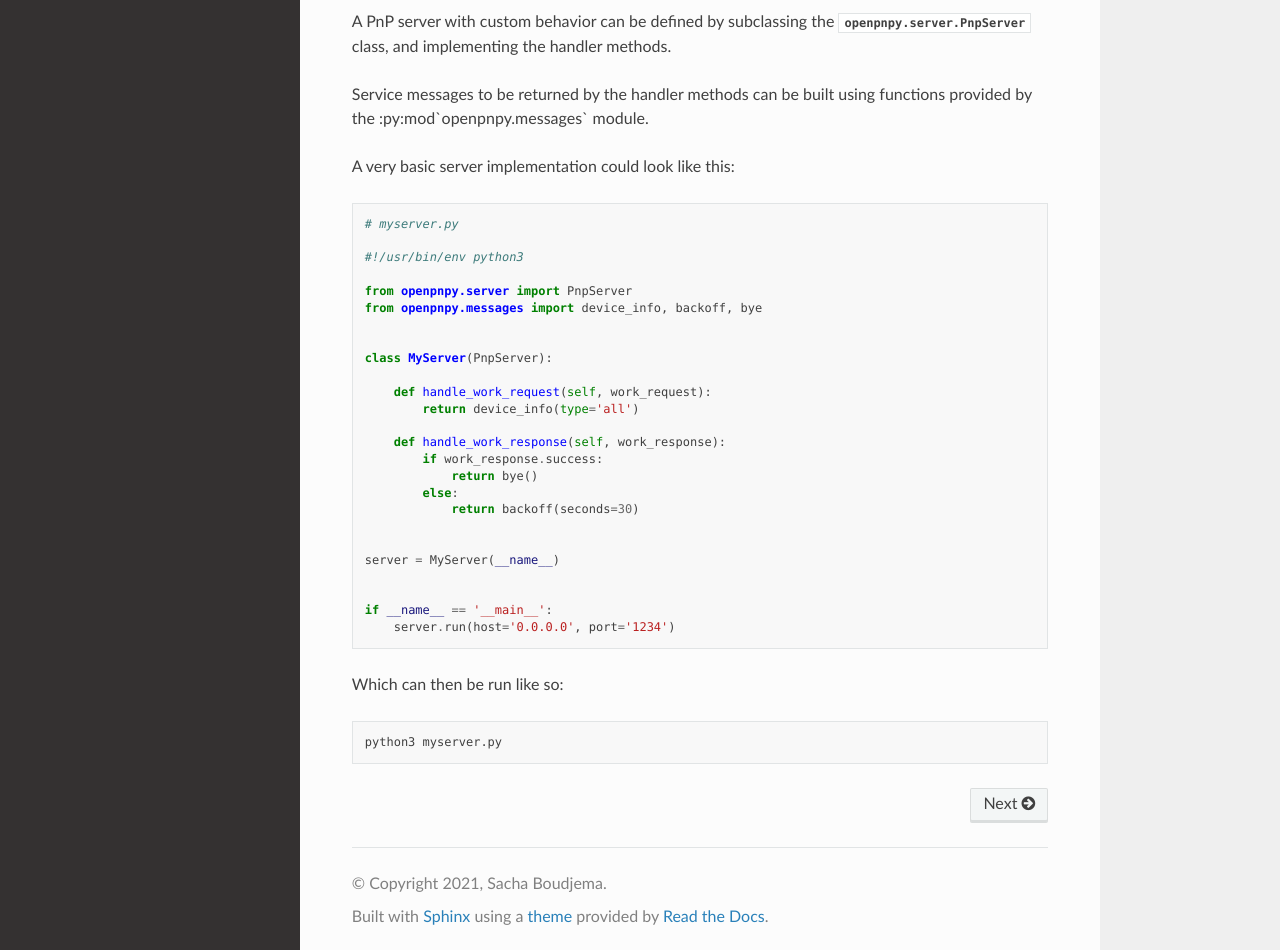
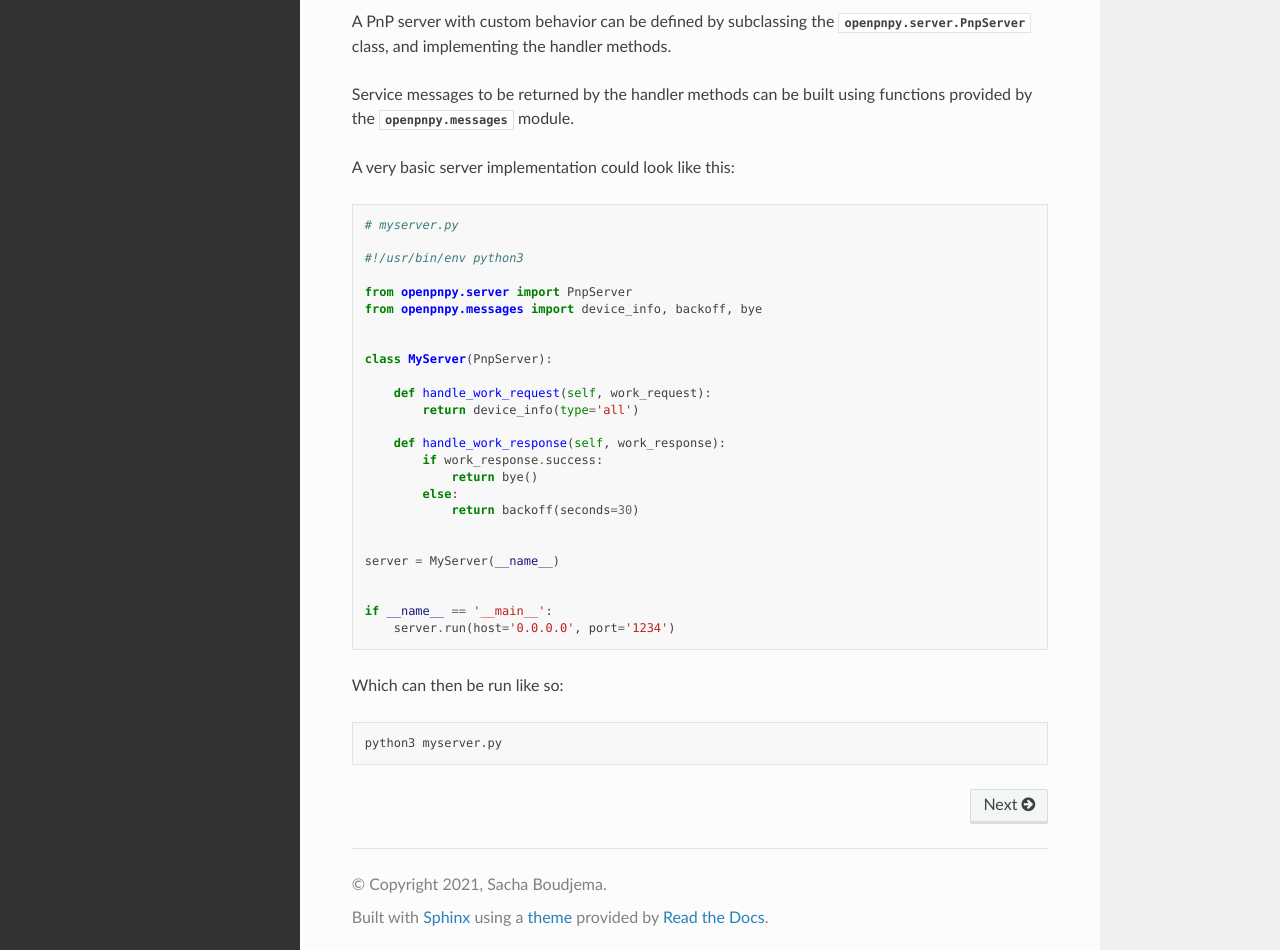
Before and after one commit to sachaboudjema/openpnpy, a Sphinx documentation site: the page built from docs/index.rst, in a window 1280 px wide and 1359 px high. Shown: the part 406-1356 px from the top of the window. Built offline with Sphinx 7.4.7 and the Read the Docs theme 2.0.0, drawn with Linux system fonts in a browser that asks for light colours.

```diff
--- a/docs/index.rst
+++ b/docs/index.rst
@@ -19,7 +19,7 @@ A PnP server with custom behavior can be defined by subclassing the
 :py:class:`openpnpy.server.PnpServer` class, and implementing the handler methods.
 
 Service messages to be returned by the handler methods can be built using functions
-provided by the :py:mod`openpnpy.messages` module.
+provided by the :py:mod:`openpnpy.messages` module.
 
 A very basic server implementation could look like this:
 
```
